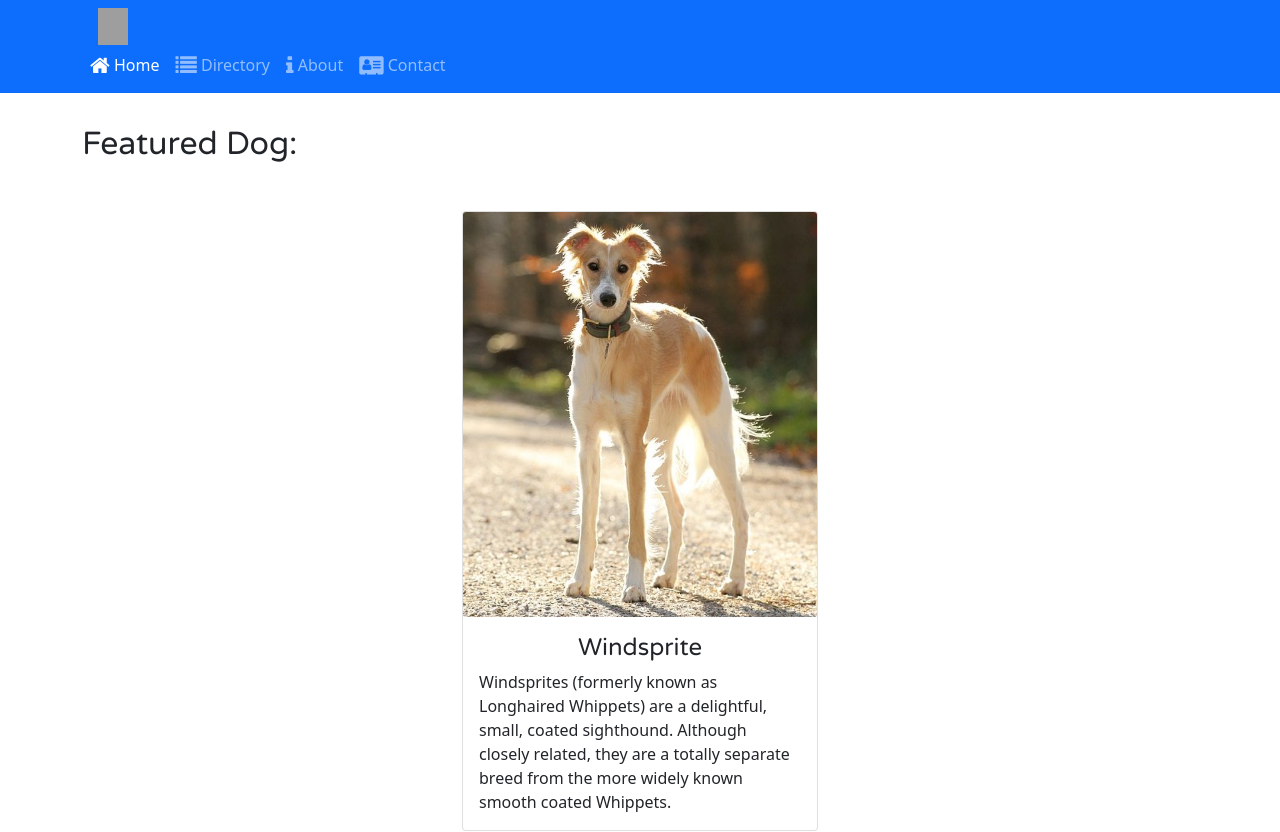
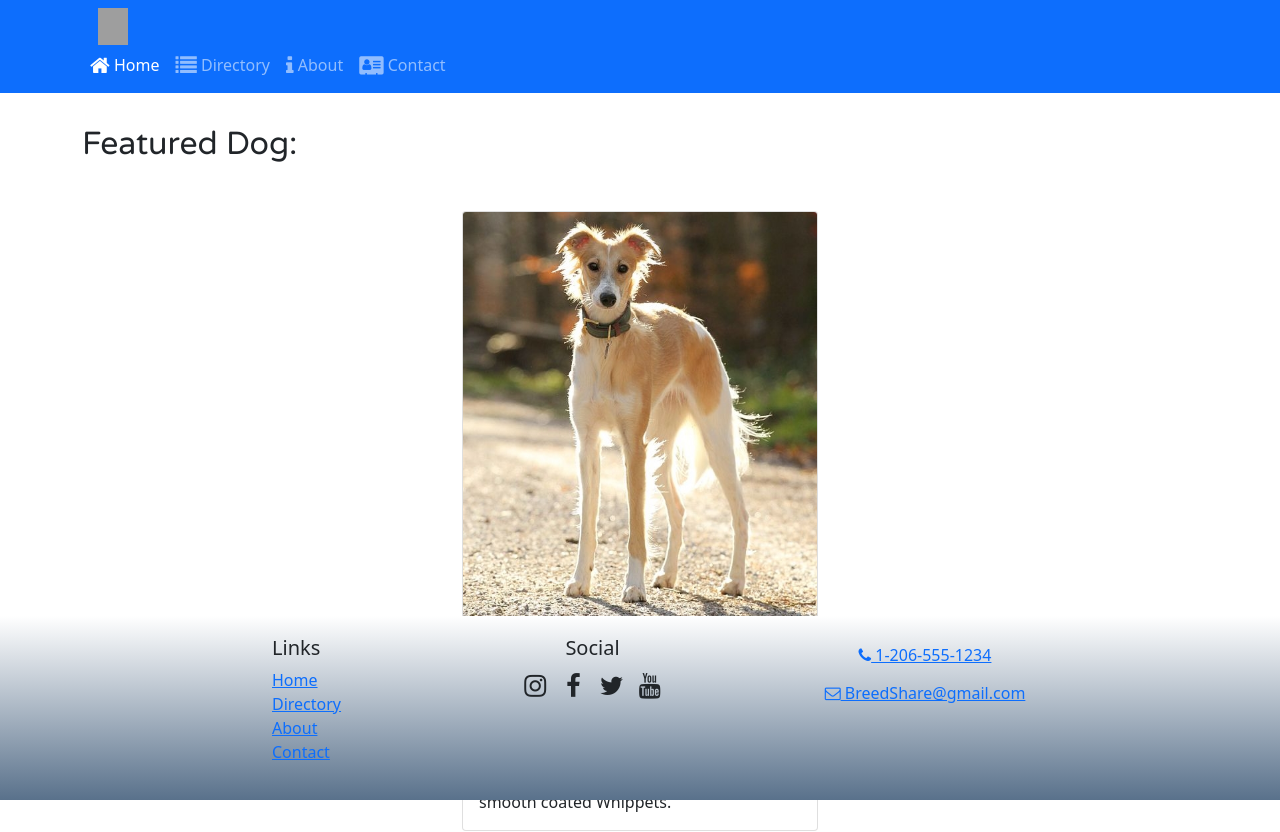
Before and after one commit to RonnygoBOOM/BreedShare, a React (Create React App) app: page /home in a window 1280 px wide. Shown: the top 832 px of the page. Built offline with nearby package versions, Linux system fonts and the light colour scheme; grey boxes are pictures that could not be loaded; a web font is replaced by a local one.

Commit message:
sticky bottom footer

```diff
--- a/src/App.css
+++ b/src/App.css
@@ -47,4 +47,8 @@ h2 {
 .site-footer {
     background-image: linear-gradient(white, rgb(89, 113, 139));
     padding: 20px 0;
+    display: flex;
+    position: fixed;
+    bottom: 0;
+    width: 100%;
 }
```
